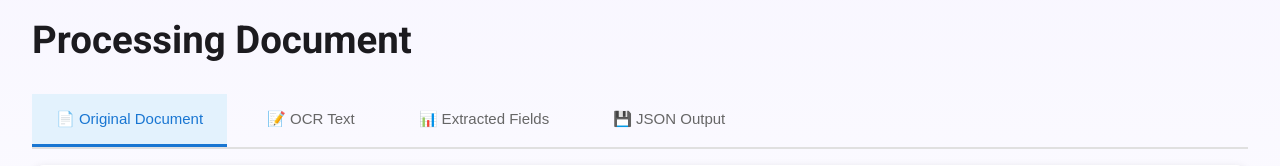
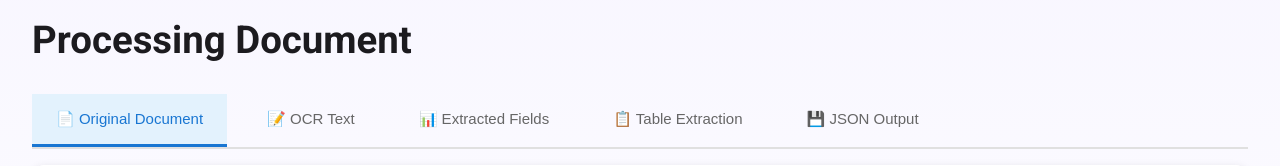
Before and after one commit to parasail-ai/ocr_pipeline, a FastAPI app: page /staging/1 in a window 1280 px wide. Shown: the part 146-312 px from the top of the page. Run offline with FastAPI, Linux system fonts and the light colour scheme; some libraries are stand-ins or nearby versions.

Commit message:
Add Table Extraction tab to staging page
- Added new tab: 📋 Table Extraction
- Tab button positioned between Extracted Fields and JSON Output
- Content area ready for future implementation
- Shows placeholder message for now
- Tab switching functionality already works

```diff
--- a/app/templates/staging.html
+++ b/app/templates/staging.html
@@ -334,6 +334,9 @@
           <button class="tab-btn" id="tab-btn-fields" data-tab="fields">
             📊 Extracted Fields
           </button>
+          <button class="tab-btn" id="tab-btn-tables" data-tab="tables">
+            📋 Table Extraction
+          </button>
           <button class="tab-btn" id="tab-btn-json" data-tab="json">
             💾 JSON Output
           </button>
@@ -402,6 +405,15 @@
                     style="background: #4caf50; color: white; border: none; padding: 10px 20px; border-radius: 6px; cursor: pointer; font-size: 14px; font-weight: 500;">
               Save Schema
             </button>
+          </div>
+        </div>
+      </div>
+
+      <div class="tab-content" id="tab-tables" style="display: none;">
+        <div class="schema-panel-content">
+          <h2 class="card-title">Table Extraction</h2>
+          <div id="table-extraction-display">
+            <p style="color: #666;">Table extraction feature coming soon...</p>
           </div>
         </div>
       </div>
```
